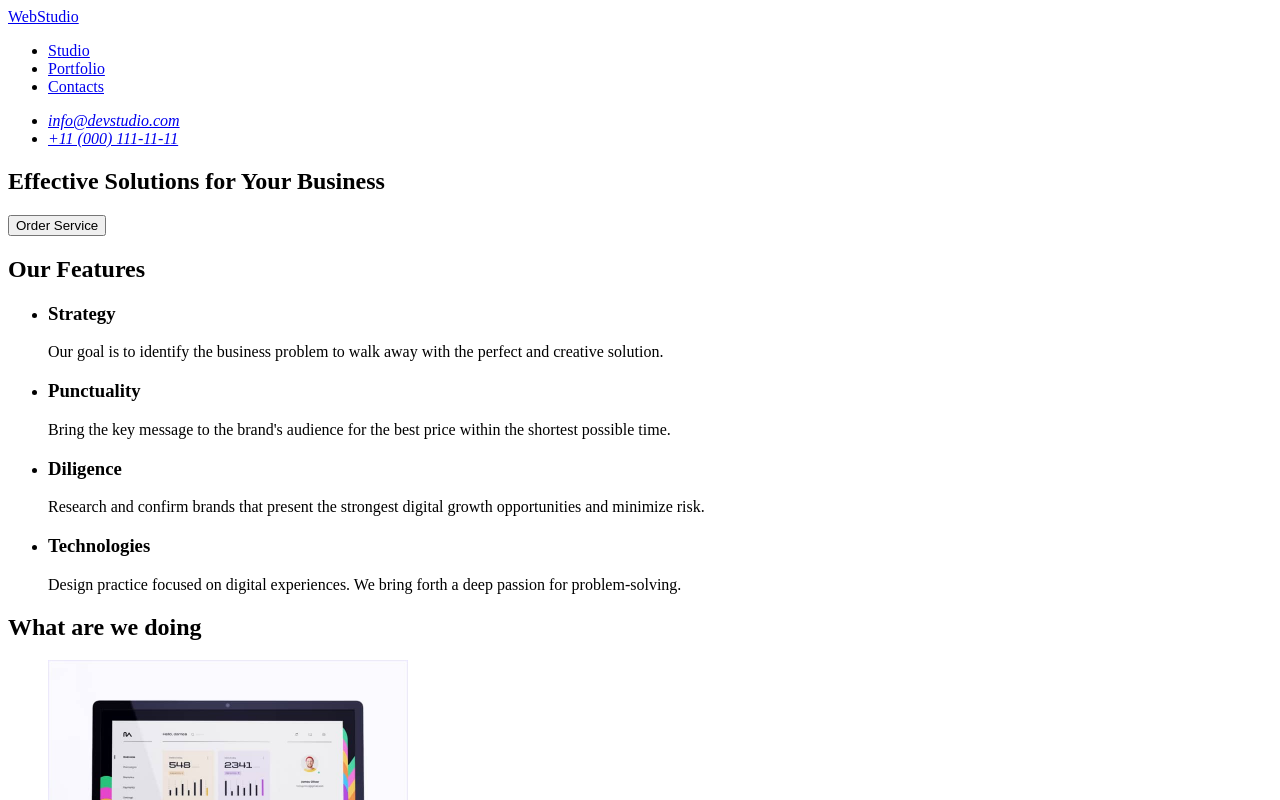
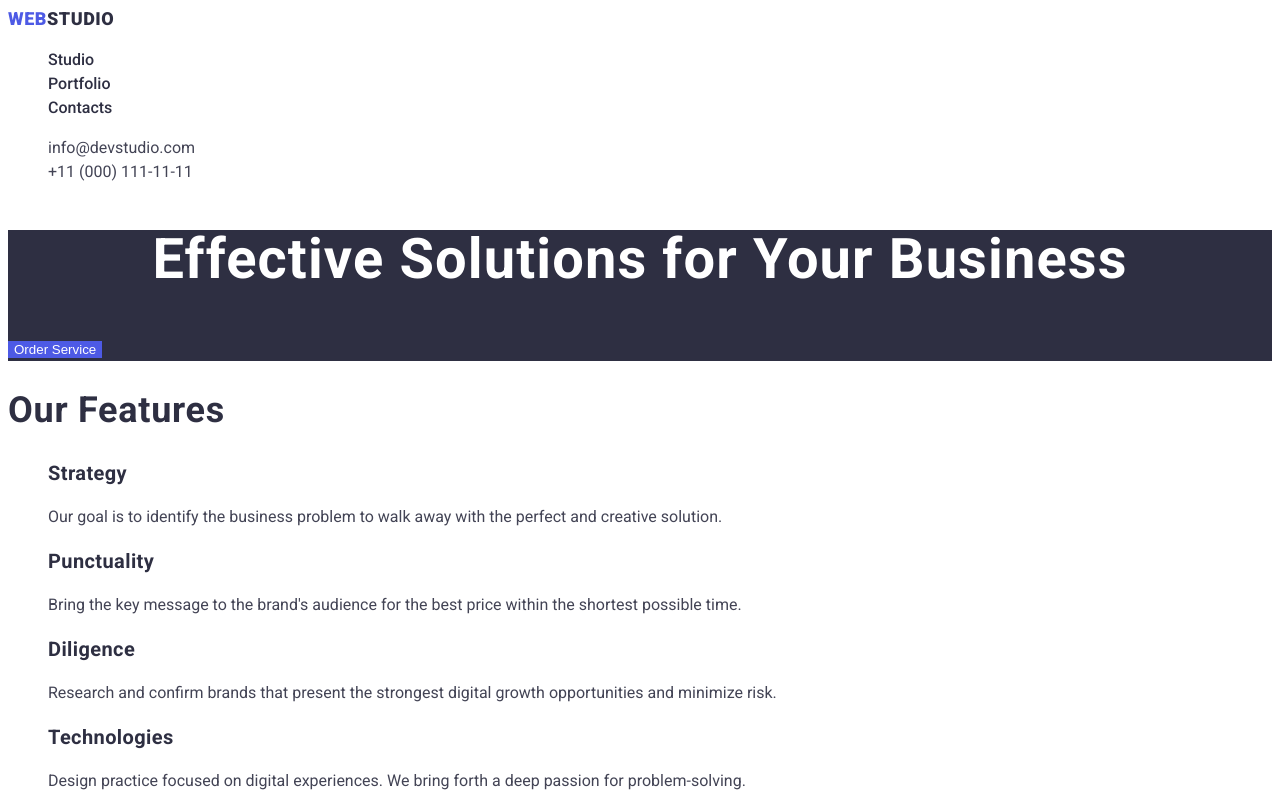
Before and after one commit to fff500/goit-markup-hw-02, a plain HTML site: page index.html in a window 1280 px wide. Shown: the top 800 px of the page. Drawn offline with Linux system fonts and the light colour scheme.

Commit message:
Index page styles were added

```diff
--- a/index.html
+++ b/index.html
@@ -3,40 +3,47 @@
   <head>
     <meta charset="UTF-8" />
     <meta name="viewport" content="width=device-width, initial-scale=1.0" />
+    <link rel="stylesheet" href="./style/style.css" />
+    <link
+      href="https://fonts.googleapis.com/css2?family=Raleway:wght@800&family=Roboto:wght@400;500;700;900&display=swap"
+      rel="stylesheet"
+    />
     <title>Studio</title>
   </head>
   <body>
     <header>
-      <nav>
-        <a href="./index.html">WebStudio</a>
+      <nav class="main-nav">
+        <a class="logo" href="./index.html"><span>Web</span>Studio</a>
         <ul>
           <li>
-            <a href="/studio.html">Studio</a>
+            <a class="link" href="./studio.html">Studio</a>
           </li>
           <li>
-            <a href="/portfolio.html">Portfolio</a>
+            <a class="link" href="./portfolio.html">Portfolio</a>
           </li>
           <li>
-            <a href="/contacts.html">Contacts</a>
+            <a class="link" href="./contacts.html">Contacts</a>
           </li>
         </ul>
       </nav>
-      <address>
+      <address class="contacts">
         <ul>
           <li>
-            <a href="mailto:info@devstudio.com">info@devstudio.com</a>
+            <a class="link" href="mailto:info@devstudio.com"
+              >info@devstudio.com
+            </a>
           </li>
           <li>
-            <a href="tel:+110001111111">+11 (000) 111-11-11</a>
+            <a class="link" href="tel:+110001111111"> +11 (000) 111-11-11 </a>
           </li>
         </ul>
       </address>
     </header>
 
     <main>
-      <section>
-        <h1>Effective Solutions for Your Business</h1>
-        <button type="button">Order Service</button>
+      <section class="hero-section">
+        <h1 class="page-title">Effective Solutions for Your Business</h1>
+        <button class="button-primary" type="button">Order Service</button>
       </section>
 
       <section>
@@ -103,55 +110,55 @@
         </ul>
       </section>
 
-      <section>
-        <h2>Our Team</h2>
-        <ul>
-          <li>
+      <section class="our-team-section">
+        <h2 class="title">Our Team</h2>
+        <ul class="list">
+          <li class="list-item">
             <img
               src="./images/our-team/mark-guerrero.jpg"
               alt="Mark Guerrero"
               width="264"
             />
-            <h3>Mark Guerrero</h3>
-            <p>Product Designer</p>
+            <h3 class="name">Mark Guerrero</h3>
+            <p class="position">Product Designer</p>
           </li>
-          <li>
+          <li class="list-item">
             <img
               src="./images/our-team/tom-ford.jpg"
               alt="Tom Ford"
               width="264"
               height="260"
             />
-            <h3>Tom Ford</h3>
-            <p>Frontend Developer</p>
+            <h3 class="name">Tom Ford</h3>
+            <p class="position">Frontend Developer</p>
           </li>
-          <li>
+          <li class="list-item">
             <img
               src="./images/our-team/camila-garcia.jpg"
               alt="Camila Garcia"
               width="264"
               height="260"
             />
-            <h3>Camila Garcia</h3>
-            <p>Marketing</p>
+            <h3 class="name">Camila Garcia</h3>
+            <p class="position">Marketing</p>
           </li>
-          <li>
+          <li class="list-item">
             <img
               src="./images/our-team/daniel-wilson.jpg"
               alt="Daniel Wilson"
               width="264"
               height="260"
             />
-            <h3>Daniel Wilson</h3>
-            <p>UI Designer</p>
+            <h3 class="name">Daniel Wilson</h3>
+            <p class="position">UI Designer</p>
           </li>
         </ul>
       </section>
     </main>
 
-    <footer>
-      <a href="./index.html">WebStudio</a>
-      <p>
+    <footer class="footer">
+      <a class="logo" href="./index.html"><span>Web</span>Studio</a>
+      <p class="text">
         Increase the flow of customers and sales for your business with digital
         marketing & growth solutions.
       </p>
--- /dev/null
+++ b/style/style.css
@@ -0,0 +1,142 @@
+:root {
+  --body-bg: #ffffff;
+  --logo-font-family: 'Raleway', sans-serif;
+  --logo-font-size: 18px;
+  --logo-line-height: 1.17;
+  --logo-font-weight: 800;
+  --logo-letter-spacing: 0.03em;
+  --titles-font-family: 'Roboto', sans-serif;
+  --titles-color: #2e2f42;
+  --text-font-family: 'Roboto', sans-serif;
+  --text-color: #434455;
+
+  /* ========== Colors ========== */
+  --color-brand: #4d5ae5;
+  --color-white: #ffffff;
+  --color-gray: #f4f4fd;
+  --color-dark-blue: #2e2f42;
+}
+
+
+/* ========== General ========== */
+body {
+  font-family: var(--text-font-family);
+  font-size: 16px;
+  line-height: 1.5;
+  color: var(--text-color);
+  background-color: var(--body-bg);
+}
+
+h1, h2, h3, h4, h5, h6 {
+  font-family: var(--titles-font-family);
+  font-weight: 700;
+  letter-spacing: 0.02em;
+  color: var(--titles-color);
+}
+
+h1 {
+  font-size: 56px;
+  line-height: 1.07;
+}
+
+h2 {
+  font-size: 36px;
+  line-height: 1.11;
+}
+
+h3 {
+  font-size: 20px;
+  line-height: 1.2;
+}
+
+ul,
+ol {
+  list-style-type: none;
+}
+
+button {
+  border: none;
+  cursor: pointer;
+}
+
+a {
+  text-decoration: none;
+}
+
+.button-primary {
+  font-weight: 500;
+  color: var(--color-white);
+  background-color: var(--color-brand);
+}
+
+.logo {
+  font-size: var(--logo-font-size);
+  line-height: var(--logo-line-height);
+  font-weight: var(--logo-font-weight);
+  letter-spacing: var(--logo-letter-spacing);
+  text-transform: uppercase;
+  color: var(--titles-color);
+}
+
+.logo span {
+  color: var(--color-brand);
+}
+
+
+/* ========== Header ========== */
+.main-nav .link {
+  font-weight: 500;
+  line-height: 1.5;
+  color: var(--titles-color);
+}
+
+.contacts {
+  font-style: normal;
+  color: var(--text-color)
+}
+
+.contacts .link {
+  line-height: 1.5;
+  color: var(--text-color);
+}
+
+
+/* ========== Hero Section ========== */
+.hero-section {
+  background-color: var(--color-dark-blue);
+}
+
+.page-title {
+  text-align: center;
+  color: var(--color-white);
+}
+
+
+/* ========== Our Team Section ========== */
+.our-team-section {
+  background-color: var(--color-gray);
+}
+
+.our-team-section .title {
+  text-align: center;
+}
+
+.our-team-section .list-item {
+  background-color: var(--color-white);
+}
+
+.our-team-section .name,
+.our-team-section .position {
+  text-align: center;
+}
+
+
+/* ========== Footer ========== */
+.footer {
+  background-color: var(--color-dark-blue);
+}
+
+.footer .logo,
+.footer .text {
+  color: var(--color-gray);
+}
```
